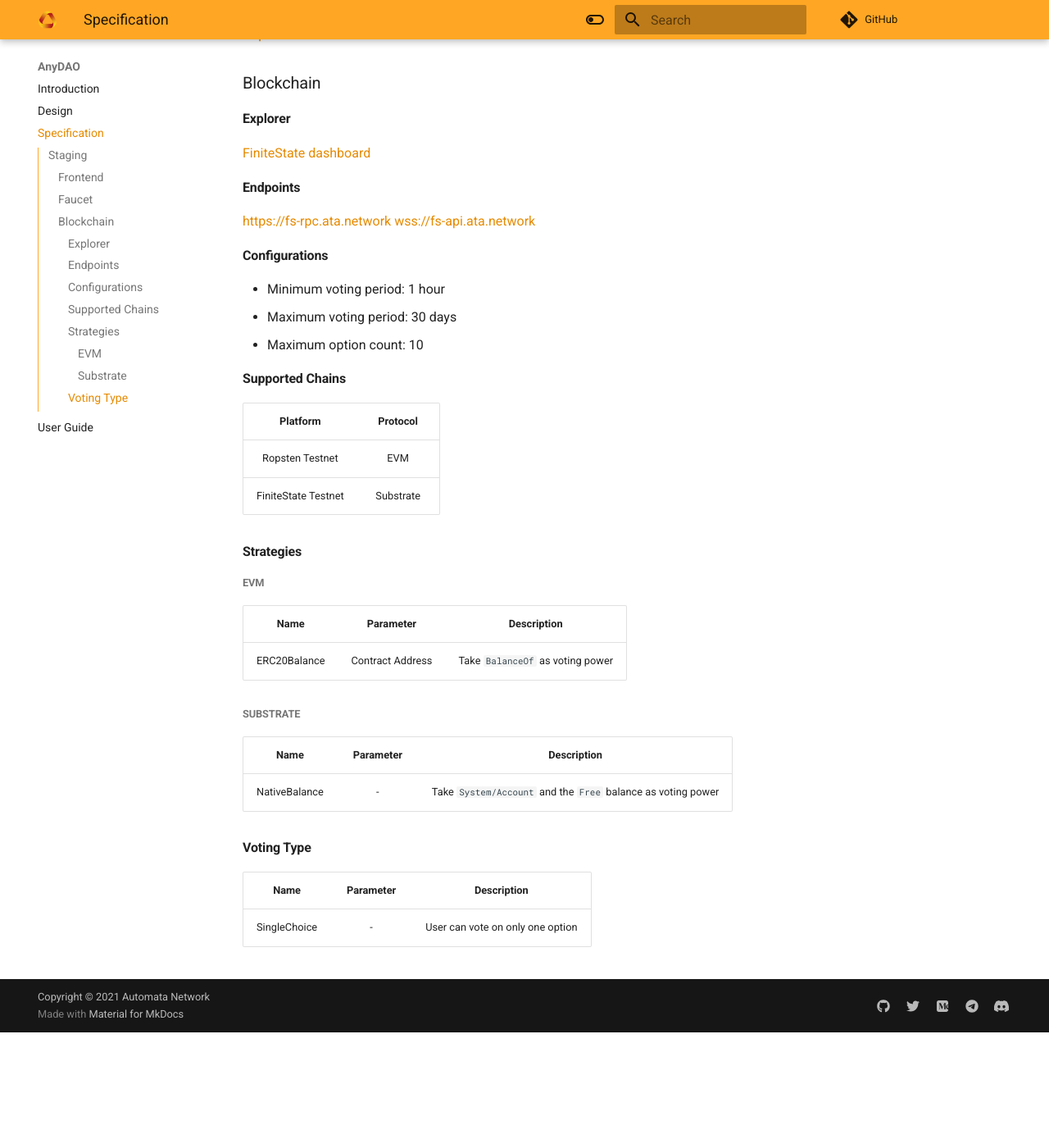
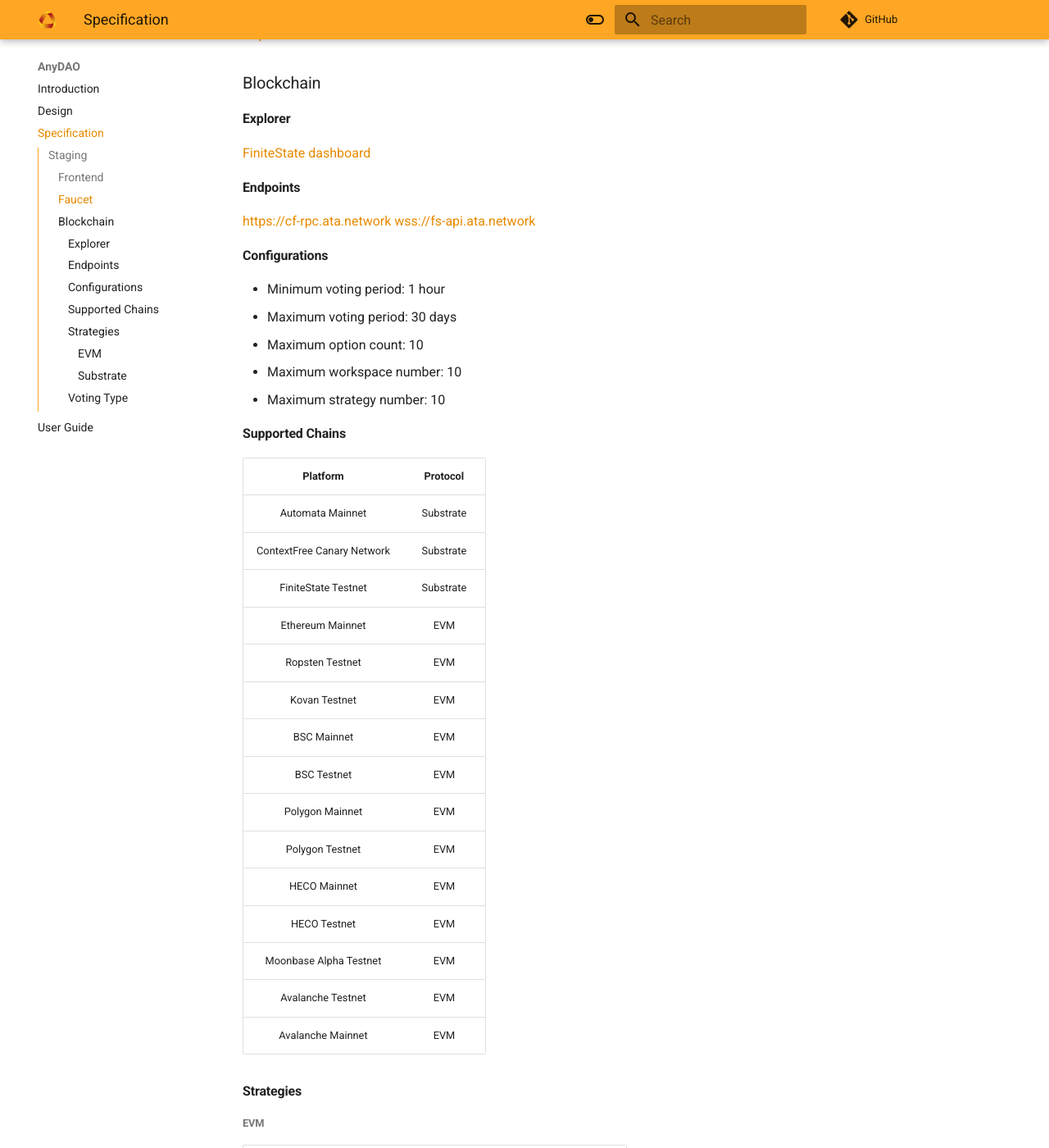
Before and after one commit to automata-network/docs, an MkDocs documentation site: the page built from docs/anydao/spec.md, in a window 1280 px wide and 1400 px high, scrolled down 441 px. Shown: the whole window at 82% size. Built offline with MkDocs 1.6.1 and Material for MkDocs 9.7.7, drawn with Linux system fonts in a browser that asks for light colours; nearby versions of some CDN libraries; comment, search, counter and statistics services are not loaded; before the commit the page ends 1700 px from its top, so only the background shows below that; some of the changed text lies outside the part shown.

Commit message:
Changes for ContextFree launch

```diff
--- a/docs/anydao/spec.md
+++ b/docs/anydao/spec.md
@@ -2,7 +2,7 @@
 ## Staging
 
 ### Frontend
-<https://anydao.netlify.app/>
+<https://the.anydao.app/>
 
 Currently supports wallet conenction with [Metamask](https://metamask.io/) and [Polkadot Extension](https://polkadot.js.org/extension/)
 
@@ -11,19 +11,34 @@
 
 ### Blockchain
 #### Explorer
-[FiniteState dashboard](https://dashboard.ata.network/?rpc=wss%3A%2F%2Ffs-api.ata.network#/explorer)
+[FiniteState dashboard](https://dashboard.ata.network/?rpc=wss%3A%2F%2Fcf-api.ata.network#/explorer)
 #### Endpoints
-<https://fs-rpc.ata.network>
+<https://cf-rpc.ata.network>
 <wss://fs-api.ata.network>
 #### Configurations
 - Minimum voting period: 1 hour
 - Maximum voting period: 30 days
 - Maximum option count: 10
+- Maximum workspace number: 10
+- Maximum strategy number: 10
 #### Supported Chains
 |     Platform      | Protocol|
 |:-----------------:|:-------:|
-|  Ropsten Testnet  |   EVM   |
-|FiniteState Testnet|Substrate|
+|  Automata Mainnet  |   Substrate   |
+| ContextFree Canary Network | Substrate |
+| FiniteState Testnet| Substrate |
+| Ethereum Mainnet | EVM |
+| Ropsten Testnet | EVM |
+| Kovan Testnet | EVM |
+| BSC Mainnet | EVM |
+| BSC Testnet | EVM |
+| Polygon Mainnet | EVM |
+| Polygon Testnet | EVM |
+| HECO Mainnet | EVM |
+| HECO Testnet | EVM |
+| Moonbase Alpha Testnet | EVM |
+| Avalanche Testnet | EVM |
+| Avalanche Mainnet | EVM |
 
 #### Strategies
 ##### EVM
```
Also changed, not shown: docs/anydao/guide.md (+6 -7 lines), docs/assets/anydao/faucet.png, docs/assets/anydao/home_connected.png, docs/assets/anydao/home_empty.png, docs/assets/anydao/project_detail.png, docs/assets/anydao/project_manage.png, docs/assets/anydao/project_registered.png, docs/assets/anydao/project_set.png, docs/assets/anydao/project_success.png, docs/assets/anydao/workspace_chain.png, docs/assets/anydao/workspace_strategy.png.
